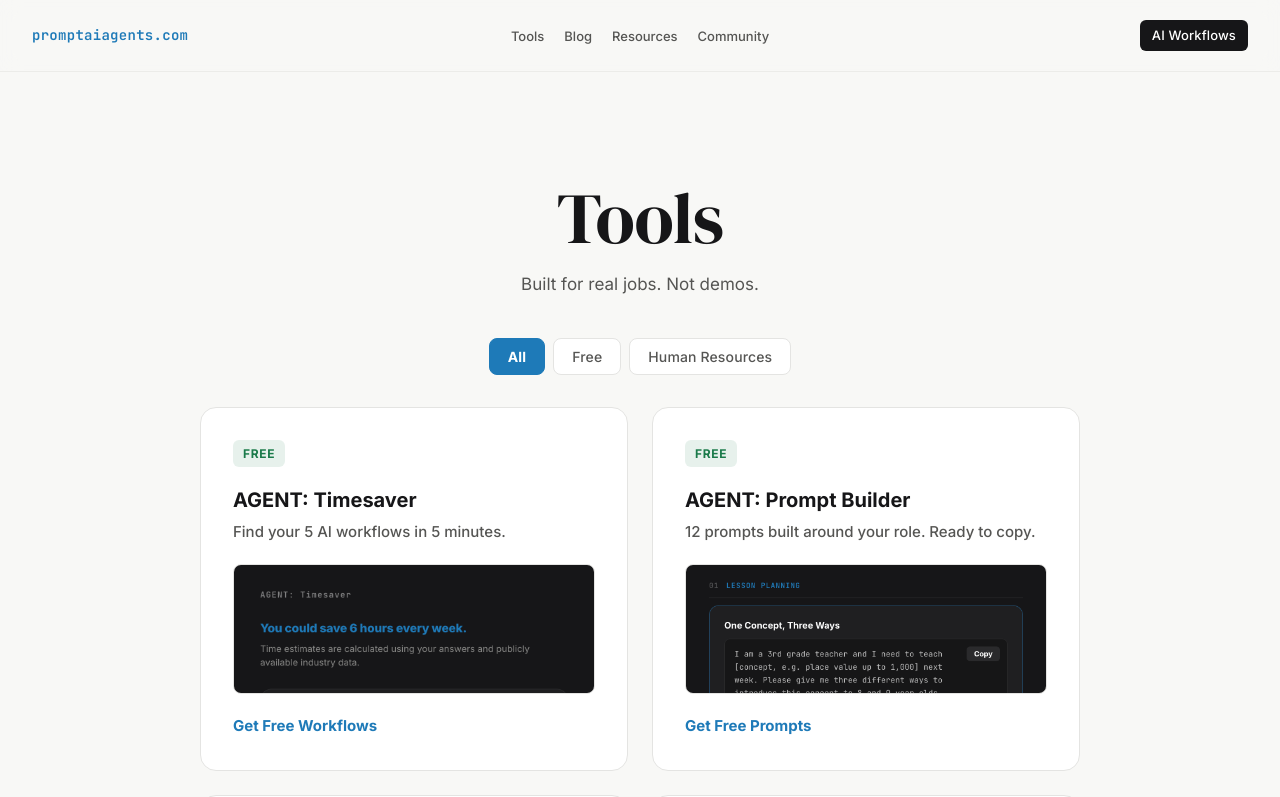
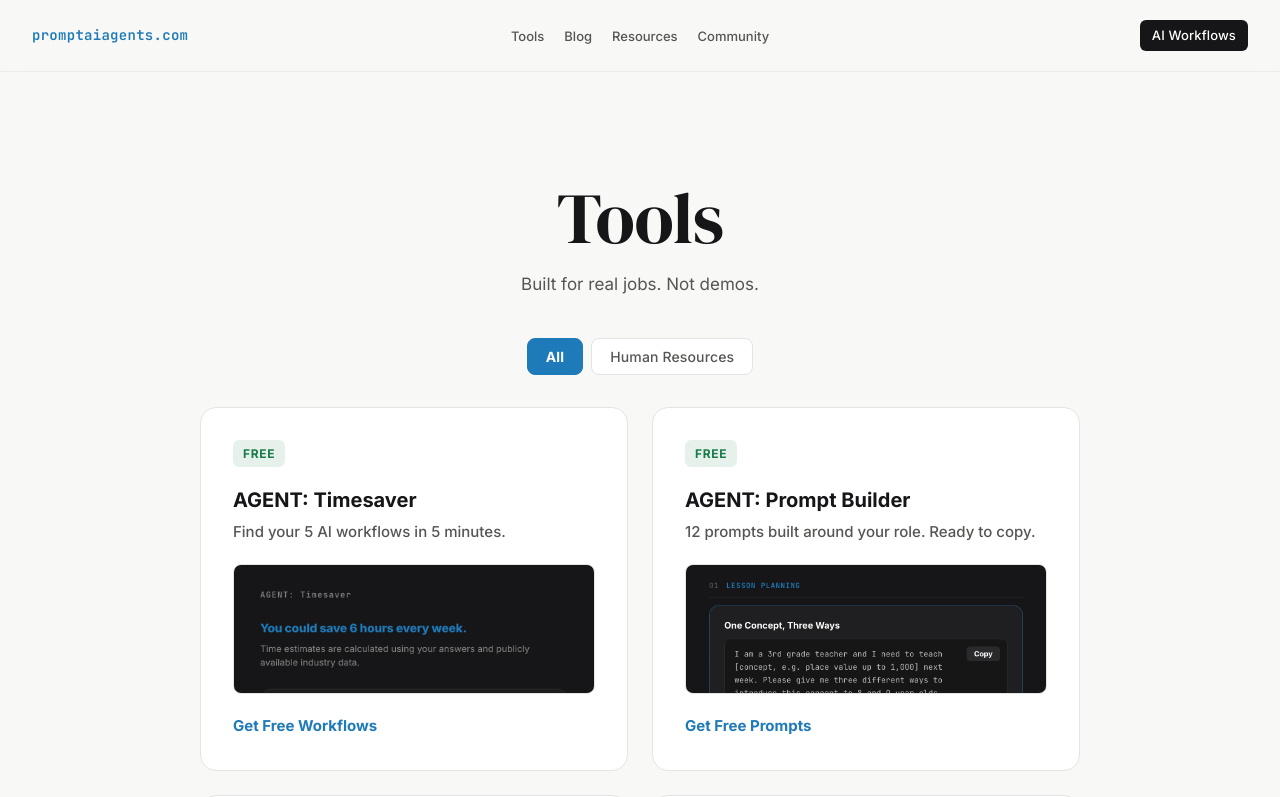
Before and after one commit to coolcalvin457-tech/agent-timesaver-nextjs, a Next.js app: page /tools in a window 1280 px wide. Shown: the top 797 px of the page. Built offline with nearby package versions, Linux system fonts and the light colour scheme.

Commit message:
Remove Free filter tab from tools page

```diff
--- a/components/ToolsList.tsx
+++ b/components/ToolsList.tsx
@@ -15,7 +15,7 @@ type Tool = {
   image?: string;
 };
 
-const FILTERS = ["All", "Free", "Human Resources"];
+const FILTERS = ["All", "Human Resources"];
 
 export default function ToolsList({ tools }: { tools: Tool[] }) {
   const [activeFilter, setActiveFilter] = useState("All");
```
